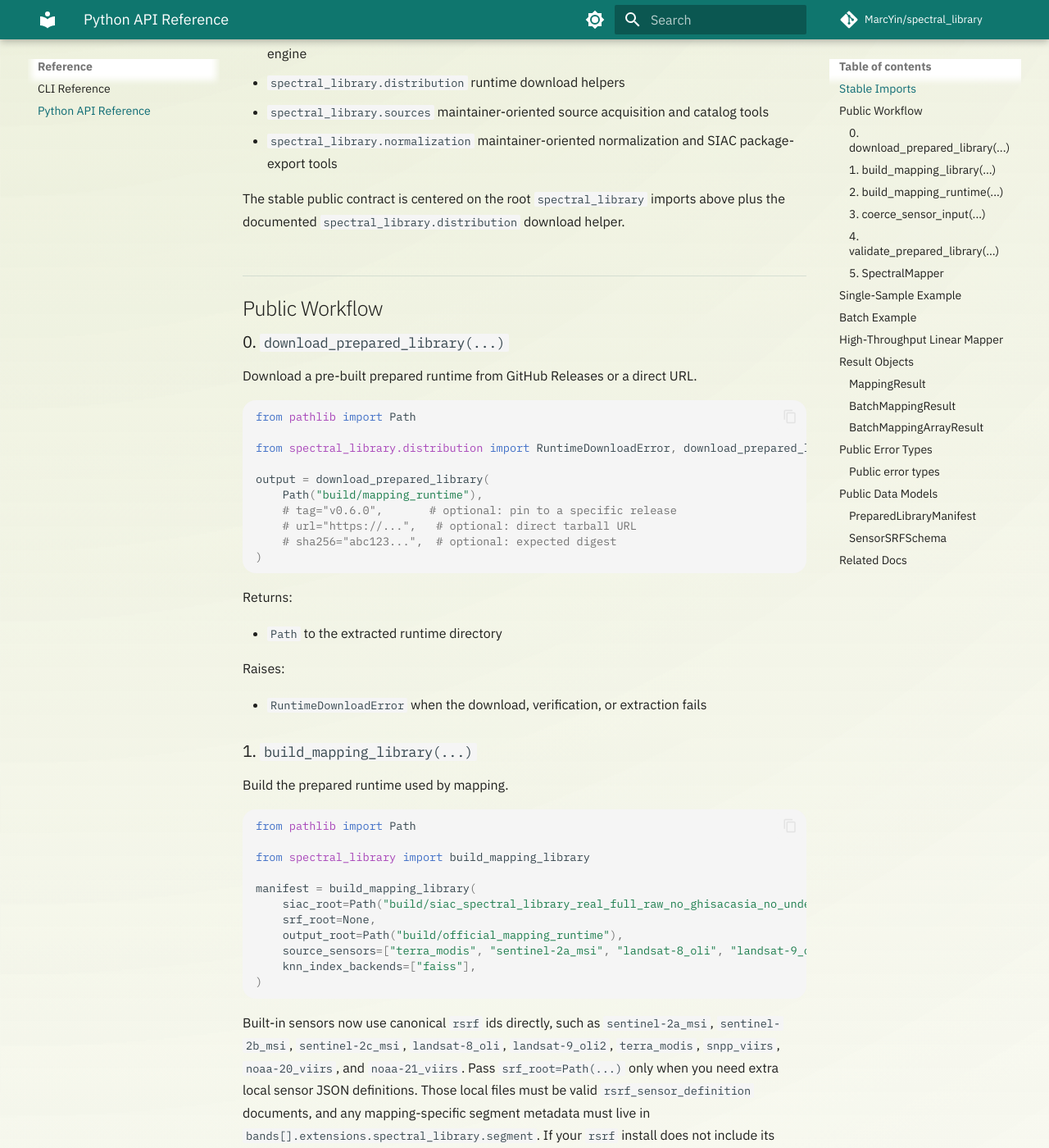
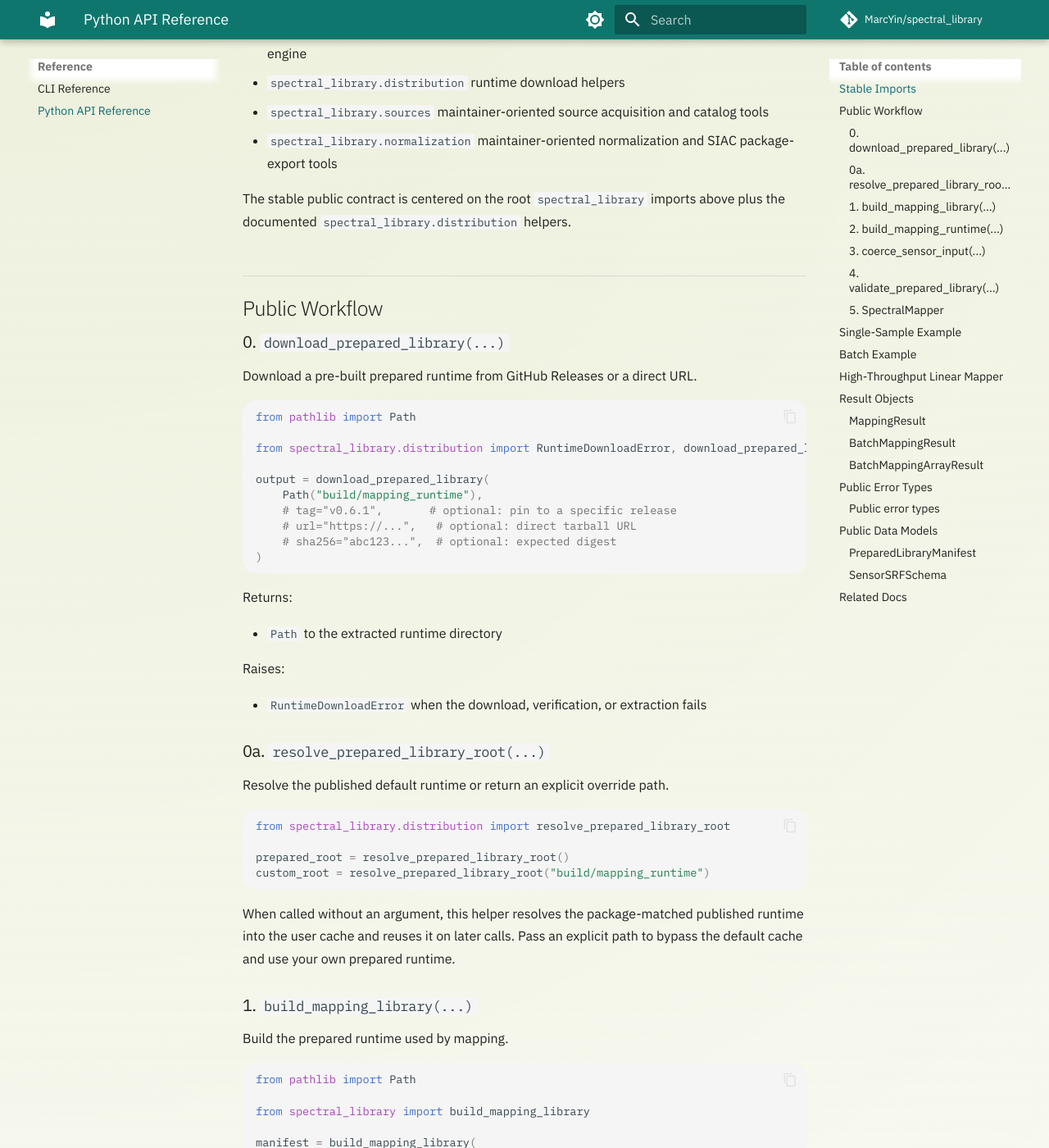
Before and after one commit to MarcYin/spectral_library, an MkDocs documentation site: the page built from docs/python_api_reference.md, in a window 1280 px wide and 1400 px high, scrolled down 848 px. Shown: the whole window at 82% size. Built offline with MkDocs 1.6.1 and Material for MkDocs 9.7.7, drawn with Linux system fonts in a browser that asks for light colours; comment, search, counter and statistics services are not loaded; some of the changed text lies outside the part shown.

Commit message:
docs: describe published runtime auto-resolution
Document that the mapping CLI now downloads and reuses the package-matched published runtime when --prepared-root is omitted.

Keep --prepared-root positioned as the explicit override for custom or locally built runtimes, and add the Python helper-based workflow to the API reference.

````diff
--- a/docs/python_api_reference.md
+++ b/docs/python_api_reference.md
@@ -41,7 +41,7 @@ The repository is also organized into four package areas:
   maintainer-oriented normalization and SIAC package-export tools
 
 The stable public contract is centered on the root `spectral_library` imports
-above plus the documented `spectral_library.distribution` download helper.
+above plus the documented `spectral_library.distribution` helpers.
 
 ## Public Workflow
 
@@ -56,7 +56,7 @@ from spectral_library.distribution import RuntimeDownloadError, download_prepare
 
 output = download_prepared_library(
     Path("build/mapping_runtime"),
-    # tag="v0.6.0",       # optional: pin to a specific release
+    # tag="v0.6.1",       # optional: pin to a specific release
     # url="https://...",   # optional: direct tarball URL
     # sha256="abc123...",  # optional: expected digest
 )
@@ -69,6 +69,21 @@ Returns:
 Raises:
 
 - `RuntimeDownloadError` when the download, verification, or extraction fails
+
+### 0a. `resolve_prepared_library_root(...)`
+
+Resolve the published default runtime or return an explicit override path.
+
+```python
+from spectral_library.distribution import resolve_prepared_library_root
+
+prepared_root = resolve_prepared_library_root()
+custom_root = resolve_prepared_library_root("build/mapping_runtime")
+```
+
+When called without an argument, this helper resolves the package-matched
+published runtime into the user cache and reuses it on later calls. Pass an
+explicit path to bypass the default cache and use your own prepared runtime.
 
 ### 1. `build_mapping_library(...)`
 
@@ -228,11 +243,10 @@ Raises:
 Load a prepared runtime and serve mapping requests.
 
 ```python
-from pathlib import Path
+from spectral_library import SpectralMapper
+from spectral_library.distribution import resolve_prepared_library_root
 
-from spectral_library import SpectralMapper
-
-mapper = SpectralMapper(Path("build/official_mapping_runtime"), verify_checksums=True)
+mapper = SpectralMapper(resolve_prepared_library_root(), verify_checksums=True)
 ```
 
 Public methods:
````
Also changed, not shown: README.md (+6 -4 lines), docs/cli_reference.md (+13 -4 lines), docs/mapping_quickstart.md (+7 -3 lines).
